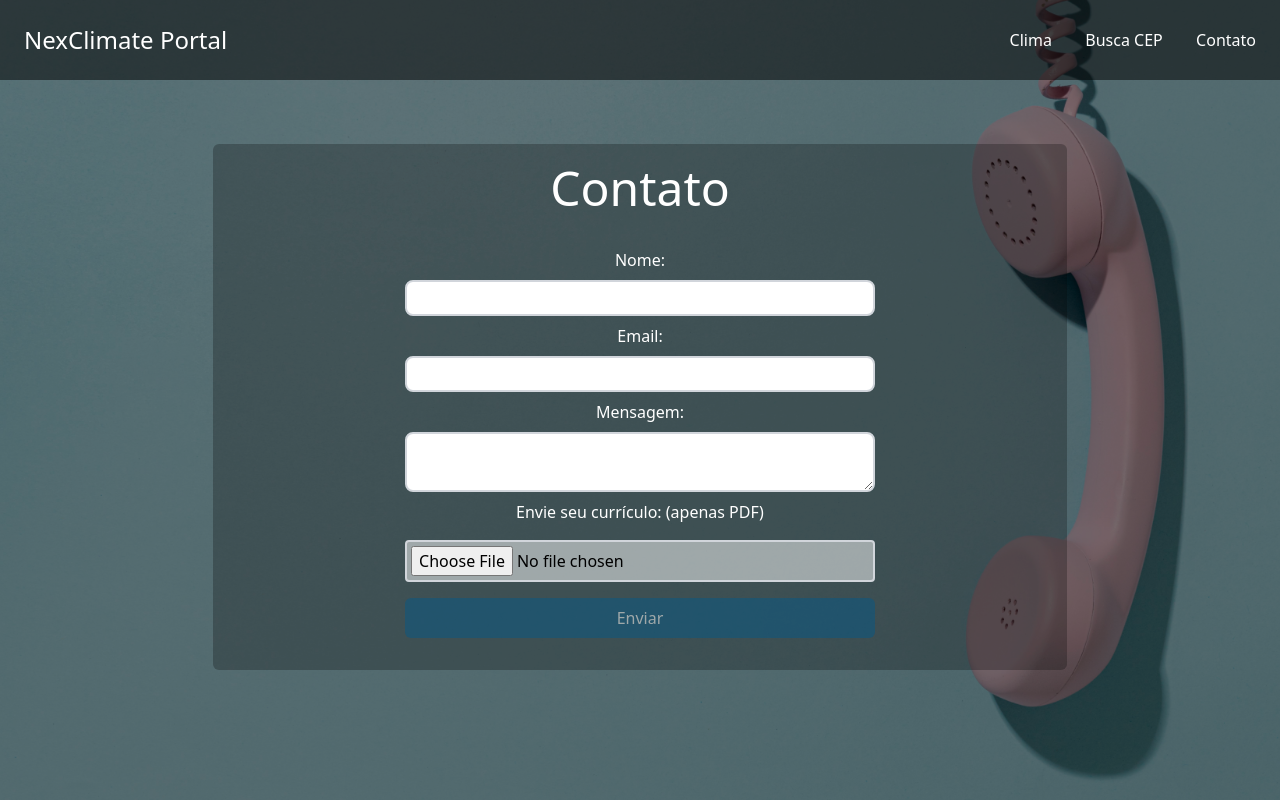
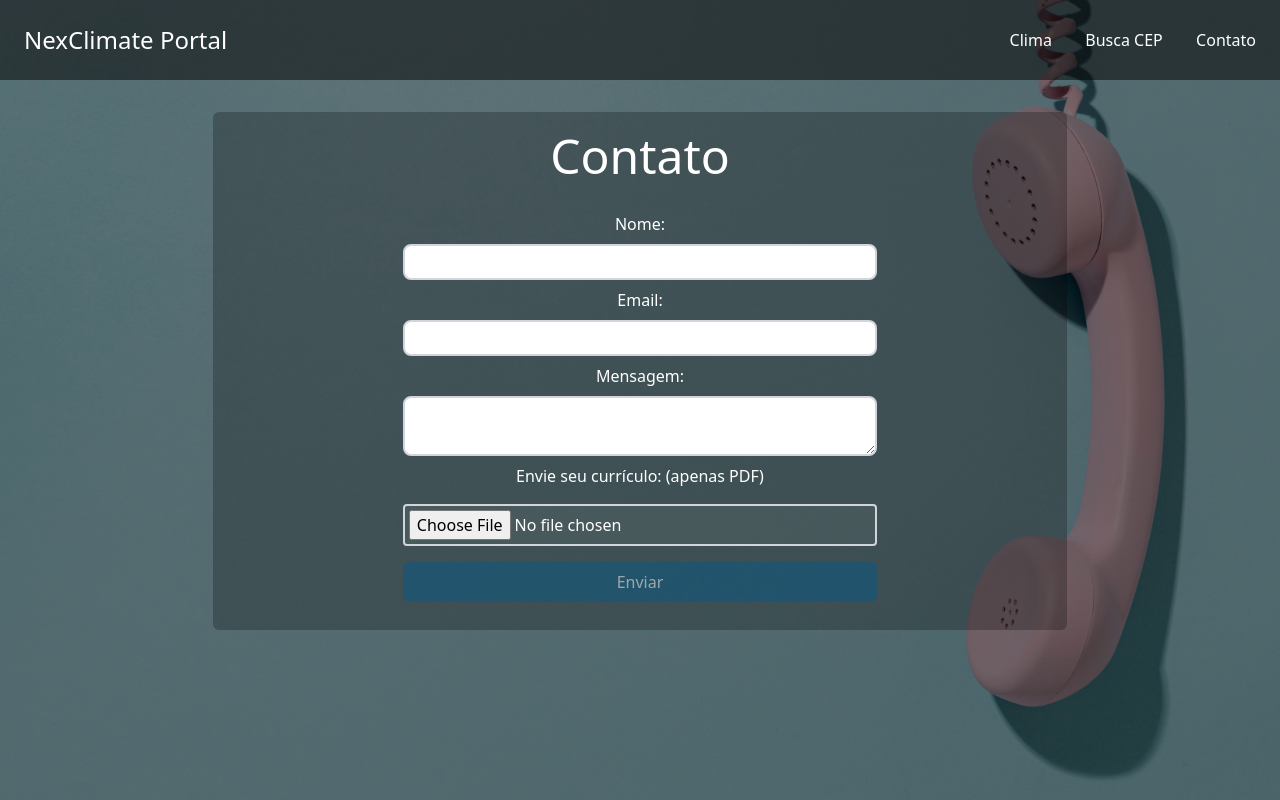
Before and after one commit to brandao-rafael/nexclimate-portal, a Next.js app: page /contact in a window 1280 px wide. Built offline with nearby package versions, Linux system fonts and the light colour scheme.

Commit message:
style: contact

```diff
--- a/src/app/components/contactForm.tsx
+++ b/src/app/components/contactForm.tsx
@@ -39,7 +39,7 @@ const ContactForm: React.FC = () => {
   }
 
   return (
-    <div className="p-1">
+    <div>
       <form className="flex flex-col items-center" onSubmit={submit}>
         <label className="font-light text-white" htmlFor="userName">
           Nome:
@@ -77,7 +77,7 @@ const ContactForm: React.FC = () => {
           Envie seu currículo: (apenas PDF)
         </label>
         <input
-          className="p-1 bg-white/50 rounded font-light m-4 border-2 border-gray-300 w-4/5 sm:w-7/12"
+          className="p-1 bg-white/5 text-white rounded font-light m-4 border-2 border-gray-300 w-4/5 sm:w-7/12"
           type="file"
           accept=".pdf"
           name="file"
--- a/src/pages/contact.tsx
+++ b/src/pages/contact.tsx
@@ -20,7 +20,7 @@ const Contact: React.FC = () => {
     >
       <Header />
       <div className="bg-black/50 h-full">
-        <div className='w-4/6 ml-auto mr-auto mt-36 sm:mt-28 xl:mt-36 bg-black/25 rounded-md p-5'>
+        <div className='w-4/6 ml-auto mr-auto mt-28 2xl:mt-36 bg-black/25 rounded-md p-5'>
           <h1 className="text-white text-center font-thin text-5xl mb-8">
             Contato
           </h1>
```
